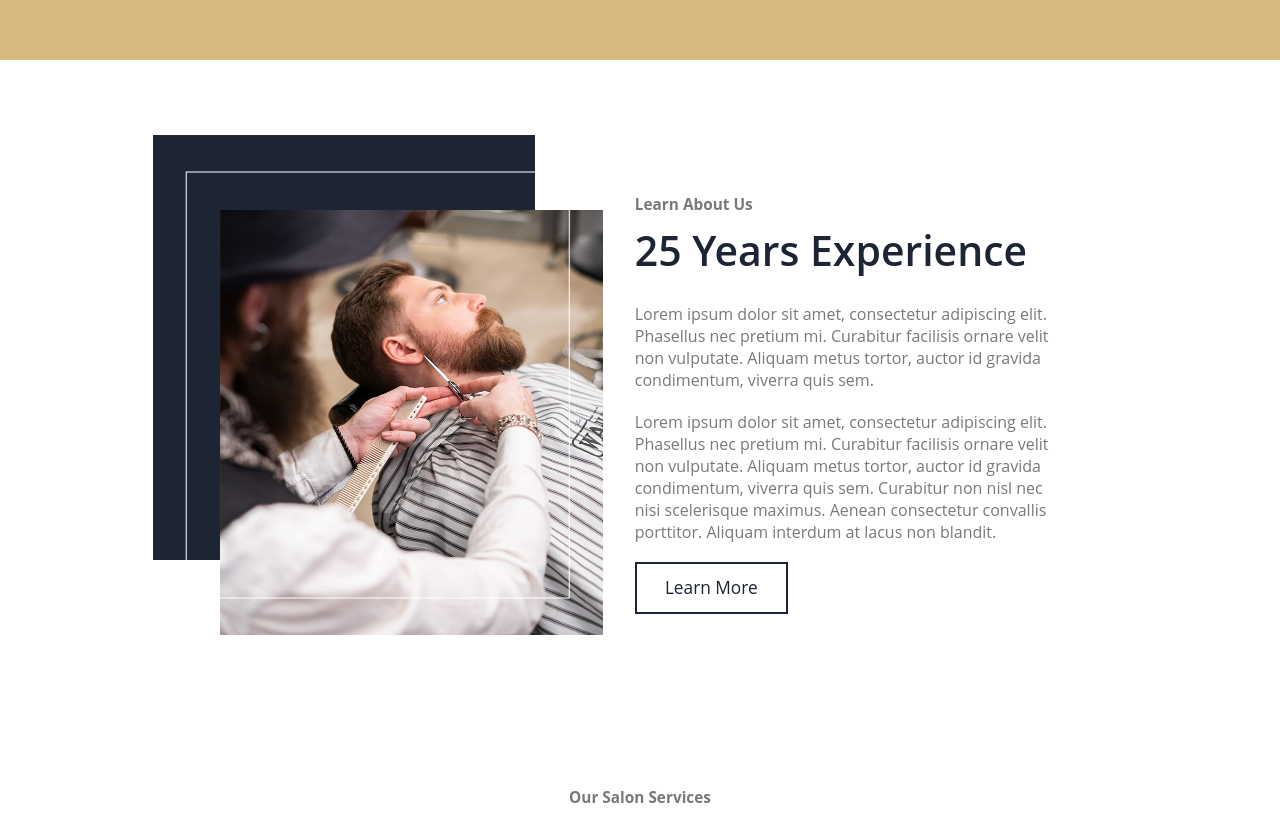
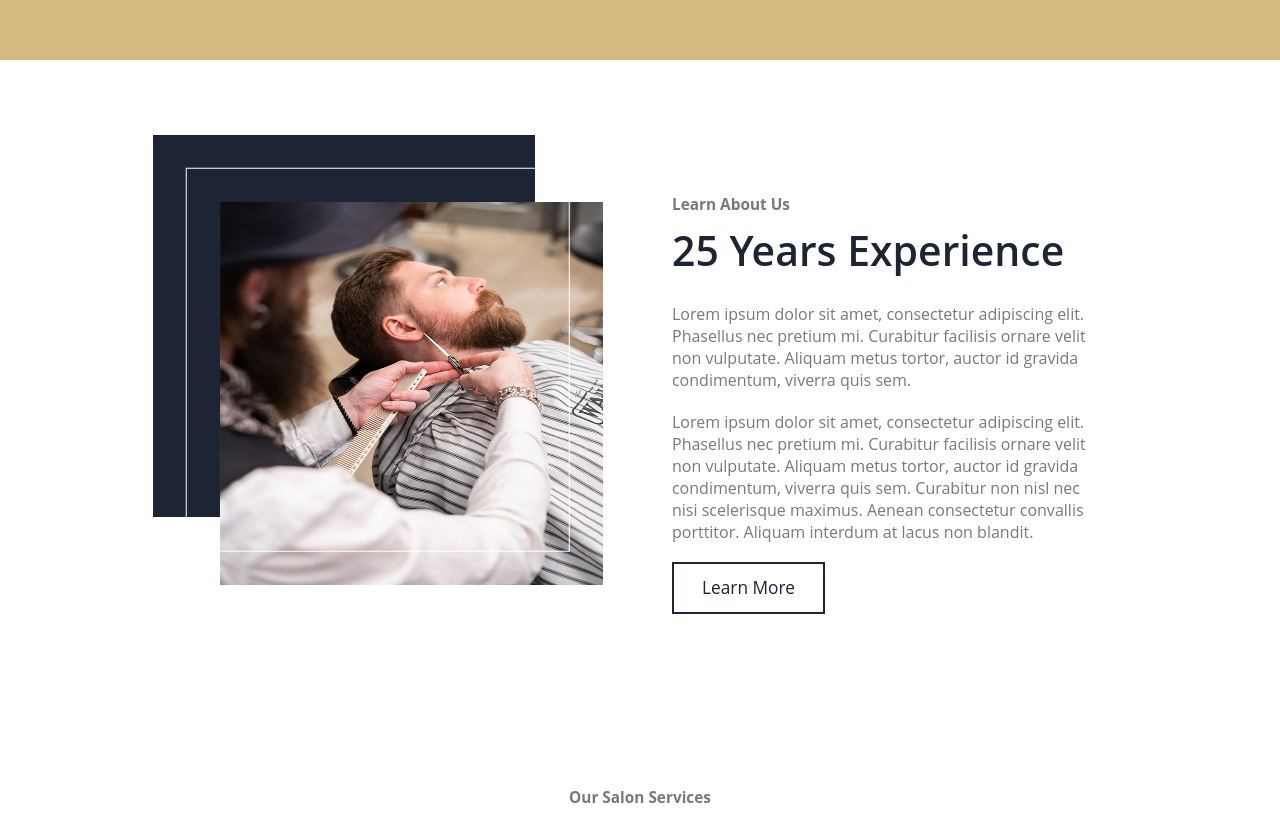
Before and after one commit to SilvanoGPM/barber-shop, a React (Create React App) app: page / in a window 1280 px wide. Shown: the part 680-1504 px from the top of the page. Built offline with nearby package versions, Linux system fonts and the light colour scheme.

Commit message:
feat: animatons for about us

```diff
--- a/src/components/AboutUs/index.jsx
+++ b/src/components/AboutUs/index.jsx
@@ -1,17 +1,24 @@
 import React from 'react';
+
+import SlideIn from 'components/SlideIn';
 
 import styles from './styles.module.scss';
 
 const AboutUs = () => (
   <section className={styles.aboutUs}>
+    <SlideIn x={-100} className={styles.figureContainer}>
       <figure>
         <img src="images/about.jpg" alt="AboutUs" />
       </figure>
+    </SlideIn>
 
     <div className={styles.info}>
+      <SlideIn y={-100}>
         <span>Learn About Us</span>
         <h2>25 Years Experience</h2>
+      </SlideIn>
 
+      <SlideIn x={100}>
         <p>
           Lorem ipsum dolor sit amet, consectetur adipiscing elit. Phasellus nec
           pretium mi. Curabitur facilisis ornare velit non vulputate. Aliquam
@@ -21,12 +28,15 @@ const AboutUs = () => (
         <p>
           Lorem ipsum dolor sit amet, consectetur adipiscing elit. Phasellus nec
           pretium mi. Curabitur facilisis ornare velit non vulputate. Aliquam
-        metus tortor, auctor id gravida condimentum, viverra quis sem. Curabitur
-        non nisl nec nisi scelerisque maximus. Aenean consectetur convallis
-        porttitor. Aliquam interdum at lacus non blandit.
+          metus tortor, auctor id gravida condimentum, viverra quis sem.
+          Curabitur non nisl nec nisi scelerisque maximus. Aenean consectetur
+          convallis porttitor. Aliquam interdum at lacus non blandit.
         </p>
+      </SlideIn>
 
+      <SlideIn x={0} y={100} delay={250}>
         <button type="button">Learn More</button>
+      </SlideIn>
     </div>
   </section>
 );
--- a/src/components/AboutUs/styles.module.scss
+++ b/src/components/AboutUs/styles.module.scss
@@ -18,17 +18,21 @@
     padding: 5rem 1rem;
   }
 
+  .figureContainer {
+    width: 100%;
+
+    @media screen and (min-width: 768px) {
+      width: 50%;
+      height: 500px;
+    }
+  }
+
   figure {
     --size: 85%;
     max-width: 450px;
     width: 100%;
     height: 450px;
     position: relative;
-
-    @media screen and (min-width: 768px) {
-      width: 50%;
-      height: 500px;
-    }
 
     img {
       position: absolute;
--- a/src/components/BarberTeam/index.jsx
+++ b/src/components/BarberTeam/index.jsx
@@ -9,9 +9,9 @@ import Card from './components/Card';
 
 import styles from './styles.module.scss';
 
-const BarberTeam = ({ delay }) => {
+const BarberTeam = ({ delay = 0, freezeOnceVisible = false }) => {
   const [elementRef, dataRef] = useIntersectionObserver({
-    freezeOnceVisible: true,
+    freezeOnceVisible,
   });
 
   const inView = dataRef?.isIntersecting;
@@ -53,10 +53,12 @@ const BarberTeam = ({ delay }) => {
 
 BarberTeam.defaultProps = {
   delay: 100,
+  freezeOnceVisible: false,
 };
 
 BarberTeam.propTypes = {
   delay: propTypes.number,
+  freezeOnceVisible: propTypes.bool,
 };
 
 export default BarberTeam;
--- a/src/components/SlideIn/index.jsx
+++ b/src/components/SlideIn/index.jsx
@@ -4,36 +4,64 @@ import { useSpring, animated } from 'react-spring';
 
 import useIntersectionObserver from 'hooks/useIntersectionObserver';
 
-const SlideIn = ({ children, x, duration = 500, freezeOnceVisible = true }) => {
+const SlideIn = ({
+  children,
+  className = '',
+  x = 0,
+  y = 0,
+  style = {},
+  opacity = 0,
+  delay = 0,
+  duration = 500,
+  freezeOnceVisible = true,
+}) => {
   const [elementRef, dataRef] = useIntersectionObserver({
     freezeOnceVisible,
   });
 
-  const style = useSpring({
+  const animatedStyle = useSpring({
+    delay,
     config: { duration },
-    from: { opacity: 0, x },
+    from: { opacity, x, y },
     to: {
-      opacity: dataRef?.isIntersecting ? 1 : 0,
+      opacity: dataRef?.isIntersecting ? 1 : opacity,
       x: dataRef?.isIntersecting ? 0 : x,
+      y: dataRef?.isIntersecting ? 0 : y,
     },
   });
 
   return (
     <>
       <div ref={elementRef} />
-      <animated.div style={style}>{children}</animated.div>
+      <animated.div
+        className={className}
+        style={{ ...style, ...animatedStyle }}
+      >
+        {children}
+      </animated.div>
     </>
   );
 };
 
 SlideIn.defaultProps = {
+  style: {},
   duration: 500,
+  opacity: 0,
+  x: 0,
+  y: 0,
+  delay: 0,
   freezeOnceVisible: true,
+  className: '',
 };
 
 SlideIn.propTypes = {
   children: PropTypes.element.isRequired,
-  x: PropTypes.number.isRequired,
+  style: PropTypes.shape(),
+  className: PropTypes.string,
+  x: PropTypes.number,
+  y: PropTypes.number,
+  opacity: PropTypes.number,
+  delay: PropTypes.number,
   duration: PropTypes.number,
   freezeOnceVisible: PropTypes.bool,
 };
--- a/src/pages/About/index.jsx
+++ b/src/pages/About/index.jsx
@@ -4,16 +4,13 @@ import routes from 'routes';
 import AboutUs from 'components/AboutUs';
 import BarberTeam from 'components/BarberTeam';
 import PageHeader from 'components/PageHeader';
-import ZoomIn from 'components/ZoomIn';
 
 const About = () => (
   <>
     <PageHeader title="About Us" link={routes.ABOUT} />
 
-    <ZoomIn>
-      <AboutUs />
-      <BarberTeam delay={500} />
-    </ZoomIn>
+    <AboutUs />
+    <BarberTeam delay={500} />
   </>
 );
 
```
Lines whose indentation alone changed are shown as unchanged.
